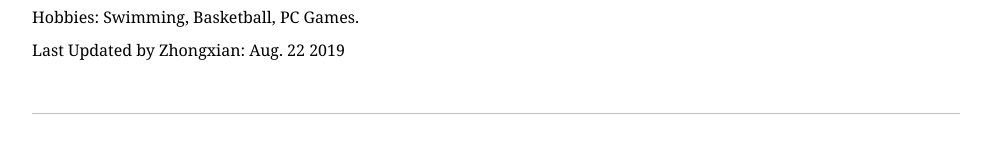
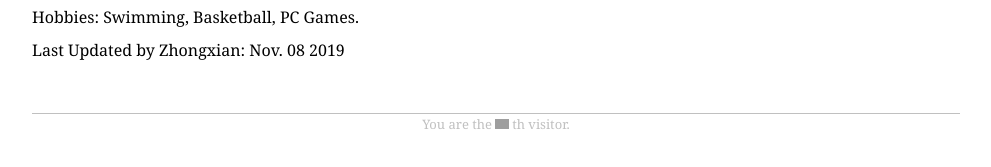
Before and after one commit to zhuzhongxian/Curriculum-Vitae, a plain HTML site: page index.html in a window 1280 px wide. Shown: the part 1968-2135 px from the top of the page, without its empty margins (144-1135 px from the left). Drawn offline with nearby package versions, Linux system fonts and the light colour scheme; grey boxes are pictures that could not be loaded; a script that the page names is missing.

Commit message:
08/11/2019

```diff
--- a/index.html
+++ b/index.html
@@ -173,9 +173,10 @@
 <h2>Miscellany</h2>
 <p>Hobbies: Swimming, Basketball, PC Games.</p>
 
-<p>Last Updated by Zhongxian: Aug. 22 2019</p>
+<p>Last Updated by Zhongxian: Nov. 08 2019</p>
 <div id="footer">
 	<div id="footer-text"></div>
+  <div align=center>You are the <img src='https://www.counter12.com/img-CyZDZ4BBb903C7bd-15.gif' border='0' height="10px" alt='page counter'> th visitor.<script type='text/javascript' src='https://www.counter12.com/ad.js?id=CyZDZ4BBb903C7bd'></script></div>
 </div>
 </div>
 </body>
```
